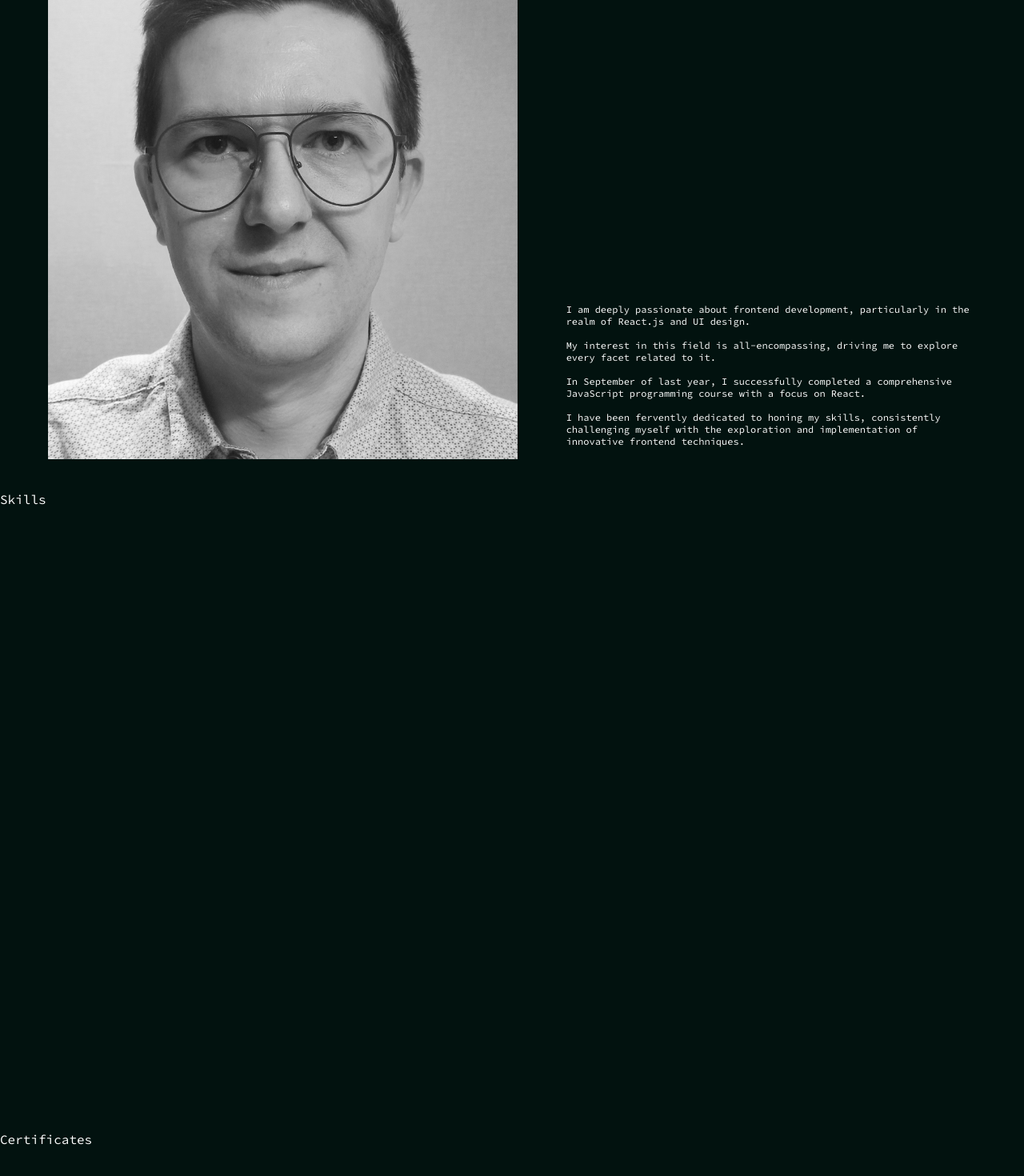
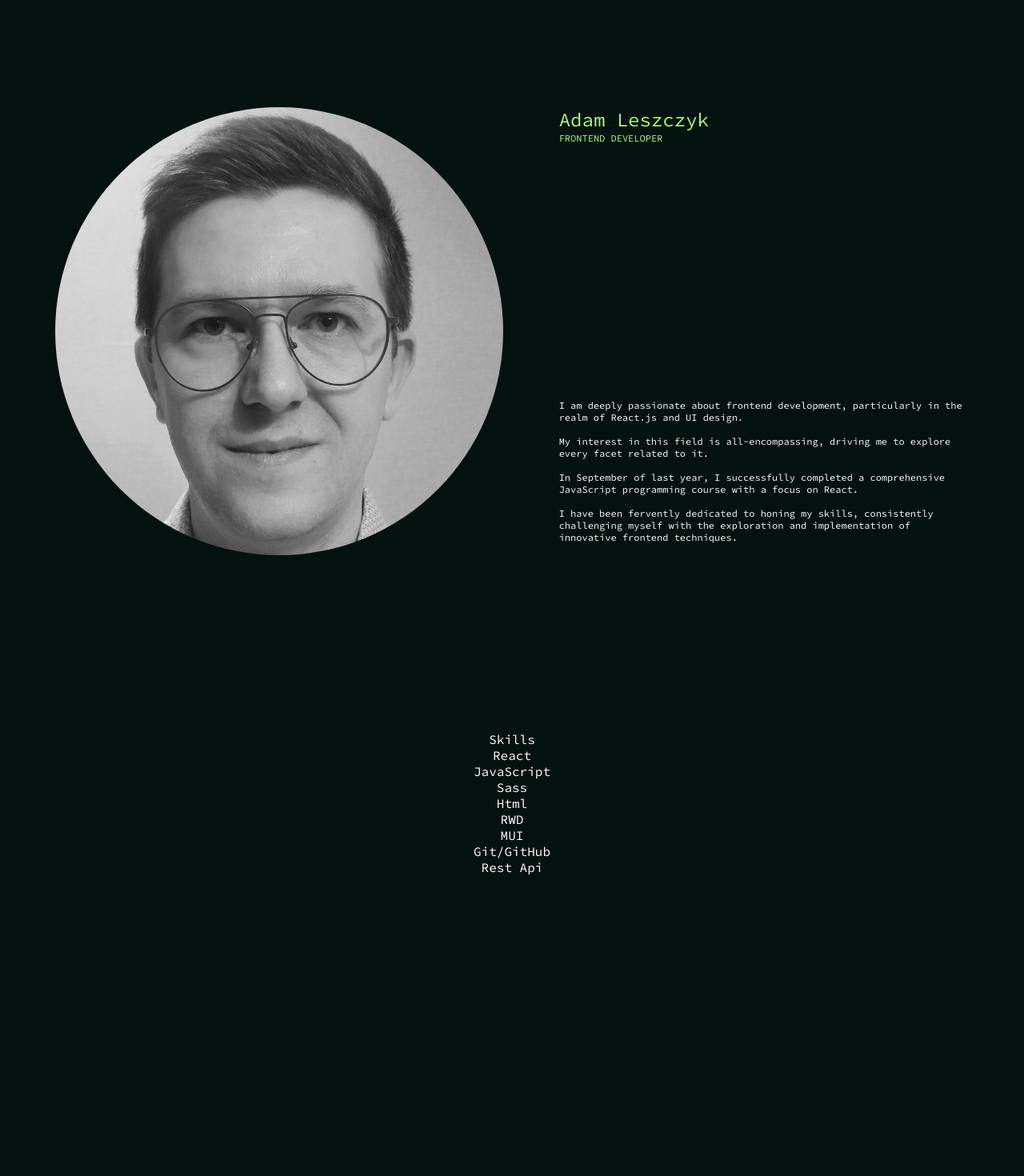
Before and after one commit to AdamCodeDesign/Portfolio-Adam-L, a React (Vite) app: page / in a window 1280 px wide. Shown: the part 986-2456 px from the top of the page at 80% size. Built offline with nearby package versions, Linux system fonts and the light colour scheme.

Commit message:
display flex on main container

```diff
--- a/src/App.jsx
+++ b/src/App.jsx
@@ -2,6 +2,7 @@ import "./app.scss";
 import Hero from "./components/hero/Hero";
 import Profile from "./components/profile/Profile";
 import Sidebar from "./components/sidebar/Sidebar";
+import Skills from "./components/skills/Skills";
 
 function App() {
   return (
@@ -13,7 +14,7 @@ function App() {
       <section id="Profile">
         <Profile />
       </section>
-      <section id="Skills">Skills</section>
+      <section id="Skills"><Skills/></section>
       <section id="Certificates">Certificates</section>
       <section id="Experience">Experience</section>
       <section id="Portfolio">Portfolio</section>
--- a/src/app.scss
+++ b/src/app.scss
@@ -21,6 +21,9 @@ a {
 
 .container {
   position: relative;
+  display: flex;
+  flex-direction: column;
+  gap: 100px;
 
   @keyframes afterAnimation {
     from {
--- a/src/components/profile/Profile.jsx
+++ b/src/components/profile/Profile.jsx
@@ -1,6 +1,6 @@
 import React from "react";
 import { delay, motion } from "framer-motion";
-import photo from "../../assets/photoCV.jpeg";
+import photo from "../../assets/portfolioPhoto.jpeg";
 import "./profile.scss";
 
 export default function Profile() {
--- a/src/components/profile/profile.scss
+++ b/src/components/profile/profile.scss
@@ -1,5 +1,5 @@
 .container-profile {
-  @media screen and (max-width:575px) {
+  @media screen and (max-width: 575px) {
     .profile {
       height: 100vh;
       display: flex;
@@ -7,7 +7,8 @@
       justify-content: space-evenly;
       align-items: center;
       .myphoto {
-        width: 280px;
+        width: 60vw;
+        border-radius: 50%;
       }
 
       .about-me {
@@ -28,35 +29,36 @@
             font-size: 0.5em;
           }
         }
-        ol{
+        ol {
           font-size: 0.5em;
           list-style: none;
 
-            li{
+          li {
             margin-bottom: 15px;
           }
         }
       }
     }
   }
-  @media screen and (min-width:576px) {
+  @media screen and (min-width: 576px) {
     .profile {
       height: 100vh;
       display: flex;
       justify-content: space-evenly;
       align-items: center;
       .myphoto {
-        height: 90vh;
+        border-radius: 50%;
+        height: 70vh;
       }
 
       .about-me {
-        width: 40vw;
-        height: 90vh;
+        width: 40%;
+        height: 70vh;
         display: flex;
         flex-direction: column;
         justify-content: space-between;
-        align-items: flex-start;
         font-size: 1.5rem;
+        gap: 20px;
         .myname {
           //   height: 60px;
           display: flex;
@@ -68,11 +70,11 @@
             font-size: 0.5em;
           }
         }
-        ol{
+        ol {
           font-size: 0.5em;
           list-style: none;
 
-          li{
+          li {
             margin-bottom: 15px;
           }
         }
--- /dev/null
+++ b/src/components/skills/Skills.jsx
@@ -0,0 +1,30 @@
+import React from "react";
+import { motion } from "framer-motion";
+import './skills.scss'
+
+export default function Skills() {
+  const skillName = {
+    react: "React",
+    js: "JavaScript",
+    sass: "Sass",
+    html: "Html",
+    rwd: "RWD",
+    mui: "MUI",
+    git: "Git/GitHub",
+    api: "Rest Api",
+  };
+
+  const {react, js, sass, html, rwd, mui, git, api} = skillName
+  console.log({ git });
+  return <motion.div className="skills">
+    <p>Skills</p>
+    <p>{react}</p>
+    <p>{js}</p>
+    <p>{sass}</p>
+    <p>{html}</p>
+    <p>{rwd}</p>
+    <p>{mui}</p>
+    <p>{git}</p>
+    <p>{api}</p>
+  </motion.div>;
+}
--- /dev/null
+++ b/src/components/skills/skills.scss
@@ -0,0 +1,3 @@
+.skills{
+    text-align: center;
+}
```
Also changed, not shown: src/assets/photoCV.jpeg (deleted), src/assets/portfolioPhoto.jpeg (added). Lines whose indentation alone changed are shown as unchanged.
